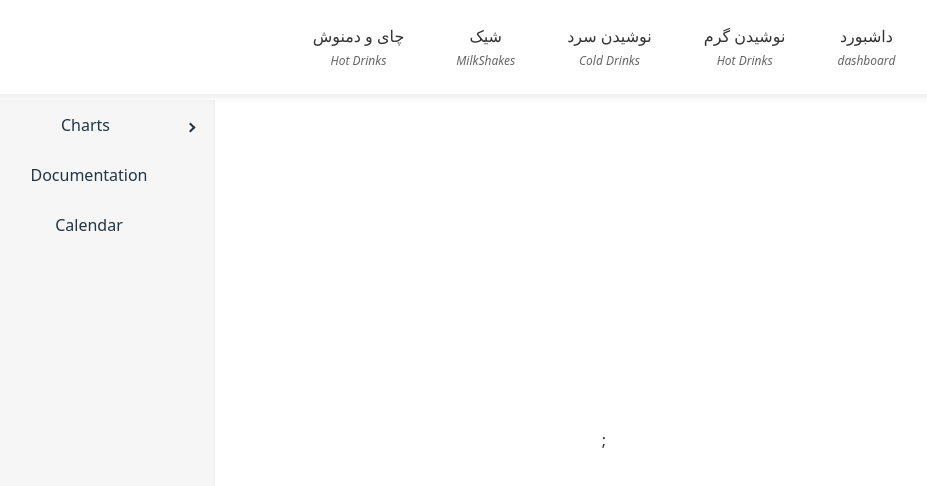
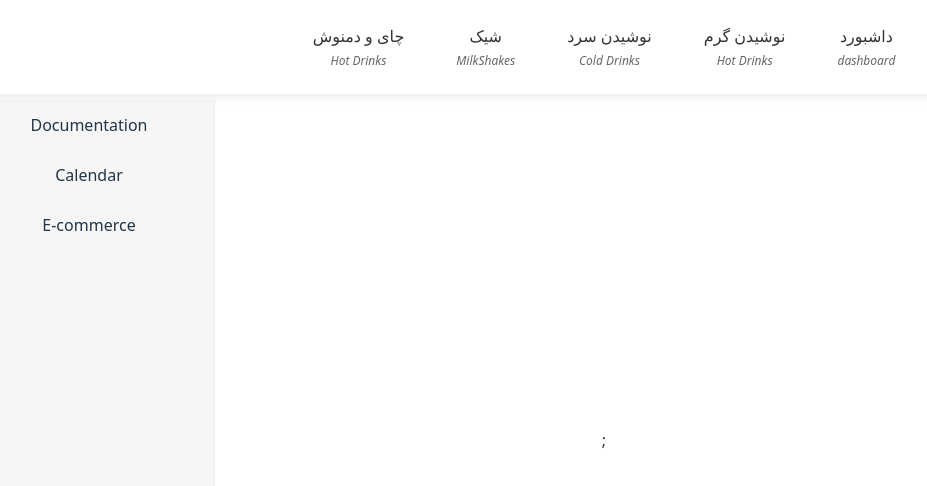
Before and after one commit to AminSBU/restaurant_menu, a React (Vite) app in the folder restaurant_menu/: page /dashboard in a window 1280 px wide. Shown: the top 486 px of the page, without its empty margins (36-963 px from the left). Built offline with nearby package versions, Linux system fonts and the light colour scheme.

Commit message:
change structure of dashboard menu

```diff
--- a/restaurant_menu/src/Dashboard.jsx
+++ b/restaurant_menu/src/Dashboard.jsx
@@ -1,4 +1,5 @@
-import { Sidebar, Menu, MenuItem, SubMenu } from 'react-pro-sidebar';
+import { Sidebar, Menu, MenuItem } from 'react-pro-sidebar';
+import { Link } from 'react-router-dom';
 
 function Dashboard()
 {
@@ -11,14 +12,20 @@ function Dashboard()
                 height: '100vh',
                 width: '250px',
                 backgroundColor: '#f0f0f0',
-                }}>
-                <Menu>
-                    <SubMenu label="Charts">
-                    <MenuItem> Pie charts </MenuItem>
-                    <MenuItem> Line charts </MenuItem>
-                    </SubMenu>
-                    <MenuItem> Documentation </MenuItem>
-                    <MenuItem> Calendar </MenuItem>
+                }}
+            >
+                <Menu menuItemStyles={{
+                    button: {
+                    [`&.active`]: {
+                        backgroundColor: '#13395e',
+                        color: '#b6c8d9',
+                    },
+                    },
+                    }}
+                >
+                    <MenuItem component={<Link to="/documentation" />}> Documentation</MenuItem>
+                    <MenuItem component={<Link to="/calendar" />}> Calendar</MenuItem>
+                    <MenuItem component={<Link to="/e-commerce" />}> E-commerce</MenuItem>
                 </Menu>
             </Sidebar>;
         </>
```
